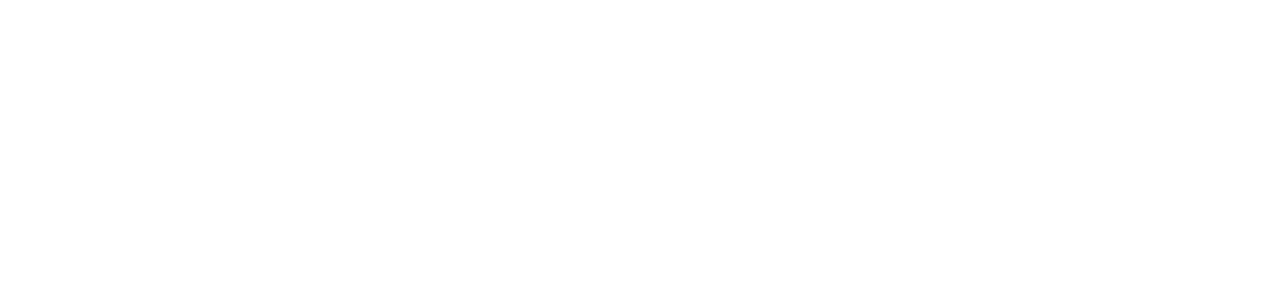
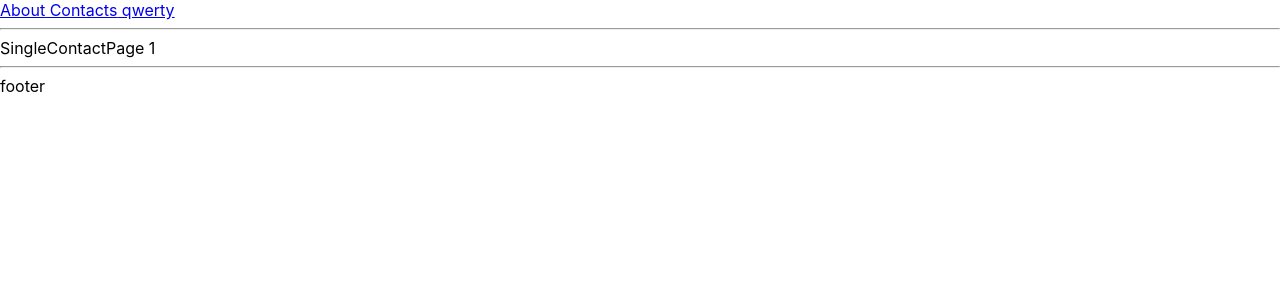
Before and after one commit to IhnatVelykoivan/react-october, a React (Create React App) app: page /contacts/1 in a window 1280 px wide. Shown: the top 300 px of the page. Built offline with nearby package versions, Linux system fonts and the light colour scheme.

Commit message:
part1 //

```diff
--- a/package.json
+++ b/package.json
@@ -16,7 +16,8 @@
     "react-dom": "^18.3.1",
     "react-scripts": "5.0.1",
     "typescript": "^4.9.5",
-    "web-vitals": "^2.1.4"
+    "web-vitals": "^2.1.4",
+    "react-router-dom": "6.27.0"
   },
   "scripts": {
     "start": "react-scripts start",
--- a/src/App.css
+++ /dev/null
@@ -1,38 +0,0 @@
-.App {
-  text-align: center;
-}
-
-.App-logo {
-  height: 40vmin;
-  pointer-events: none;
-}
-
-@media (prefers-reduced-motion: no-preference) {
-  .App-logo {
-    animation: App-logo-spin infinite 20s linear;
-  }
-}
-
-.App-header {
-  background-color: #282c34;
-  min-height: 100vh;
-  display: flex;
-  flex-direction: column;
-  align-items: center;
-  justify-content: center;
-  font-size: calc(10px + 2vmin);
-  color: white;
-}
-
-.App-link {
-  color: #61dafb;
-}
-
-@keyframes App-logo-spin {
-  from {
-    transform: rotate(0deg);
-  }
-  to {
-    transform: rotate(360deg);
-  }
-}
--- a/src/App.tsx
+++ /dev/null
@@ -1,13 +0,0 @@
-import React from 'react';
-import './App.css';
-
-
-function App():JSX.Element {
-  return (
-    <div>
-
-    </div>
-  );
-}
-
-export default App;
--- /dev/null
+++ b/src/components/footer/FooterComponent.tsx
@@ -0,0 +1,12 @@
+import React from 'react';
+
+const FooterComponent = () => {
+    return (
+        <div>
+            <hr/>
+            footer
+        </div>
+    );
+};
+
+export default FooterComponent;
--- /dev/null
+++ b/src/components/header/HeaderComponent.tsx
@@ -0,0 +1,17 @@
+import React from 'react';
+import {NavLink} from "react-router-dom";
+
+const HeaderComponent = () => {
+    {/*header*/}
+    return (
+        <div>
+            <span><NavLink to={'about'}> About</NavLink></span>
+            <span><NavLink to={'contacts'}> Contacts</NavLink></span>
+            <span><NavLink to={'qwerty'}> qwerty</NavLink></span>
+            <hr/>
+
+        </div>
+    );
+};
+
+export default HeaderComponent;
--- /dev/null
+++ b/src/components/layouts/MainLayout.tsx
@@ -0,0 +1,16 @@
+import React from 'react';
+import HeaderComponent from "../header/HeaderComponent";
+import FooterComponent from "../footer/FooterComponent";
+import {Outlet} from "react-router-dom";
+
+const MainLayout = () => {
+    return (
+        <div>
+            <HeaderComponent/>
+            <Outlet/>    {/*place for info*/}
+            <FooterComponent/>
+        </div>
+    );
+};
+
+export default MainLayout;
--- /dev/null
+++ b/src/components/layouts/error/ErrorLayout.tsx
@@ -0,0 +1,15 @@
+import React from 'react';
+import HeaderComponent from "../../header/HeaderComponent";
+import FooterComponent from "../../footer/FooterComponent";
+
+const ErrorLayout = () => {
+    return (
+        <div>
+            <HeaderComponent/>
+            <> error 404  -_-  not found</>
+            <FooterComponent/>
+        </div>
+    );
+};
+
+export default ErrorLayout;
--- /dev/null
+++ b/src/components/pages/about/AboutPage.tsx
@@ -0,0 +1,11 @@
+import React from 'react';
+
+const AboutPage = () => {
+    return (
+        <div>
+            <h2>About</h2>
+        </div>
+    );
+};
+
+export default AboutPage;
--- /dev/null
+++ b/src/components/pages/contact/SingleContactPage.tsx
@@ -0,0 +1,14 @@
+import React from 'react';
+import {useParams} from "react-router-dom";
+
+const SingleContactPage = () => {
+
+    let {id} = useParams();
+    return (
+        <div>
+            SingleContactPage {id}
+        </div>
+    );
+};
+
+export default SingleContactPage;
--- /dev/null
+++ b/src/components/pages/contacts/ContactsPage.tsx
@@ -0,0 +1,11 @@
+import React from 'react';
+
+const ContactsPage = () => {
+    return (
+        <div>
+            <h3>Contacts</h3>
+        </div>
+    );
+};
+
+export default ContactsPage;
--- a/src/index.tsx
+++ b/src/index.tsx
@@ -1,11 +1,49 @@
 import React from 'react';
 import ReactDOM from 'react-dom/client';
 import './index.css';
-import App from './App';
+import {createBrowserRouter, RouterProvider} from "react-router-dom";
+import MainLayout from "./components/layouts/MainLayout";
+import AboutPage from "./components/pages/about/AboutPage";
+import ContactsPage from "./components/pages/contacts/ContactsPage";
+import ErrorLayout from "./components/layouts/error/ErrorLayout";
+import SingleContactPage from "./components/pages/contact/SingleContactPage";
+
 
 const root = ReactDOM.createRoot(
   document.getElementById('root') as HTMLElement
+
 );
+
+const router = createBrowserRouter([
+    {
+        path:'/',
+        element:<MainLayout/>,
+        errorElement:<ErrorLayout/>,
+        children:[
+        {
+            path:'about',
+            // element:<h2>About</h2>
+            element:<AboutPage/>
+        },
+        {
+            path:'contacts',
+            // element:<h3>Contacts</h3>
+            element:<ContactsPage/>
+        },
+        {
+            path:'contacts/:id',
+            element:<SingleContactPage/>
+        },
+        {
+            element: <AboutPage/>,
+            // element:<h1>default element</h1>,
+            index:true
+        }
+        ]
+    },
+    //place for deps??
+]);
+
 root.render(
-    <App/>
+    <RouterProvider router={router}/>
 );
```
Also changed, not shown: 2 other files (tests, documents, lock files or other folders).
